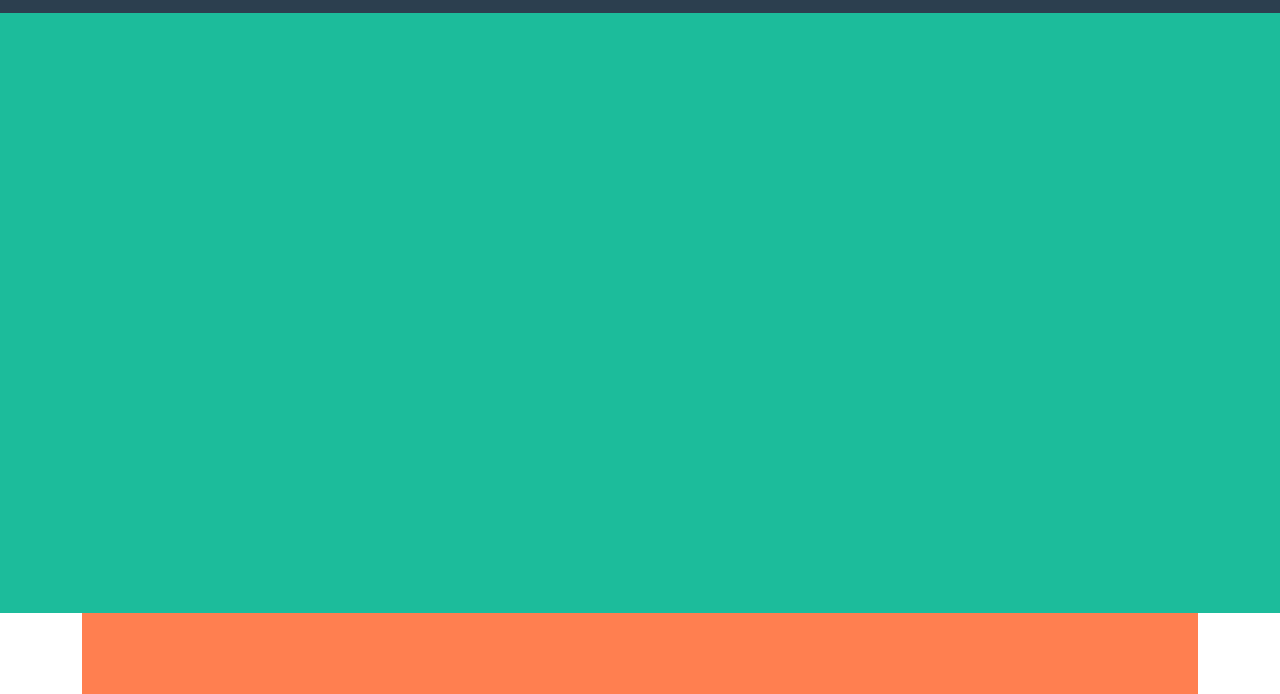
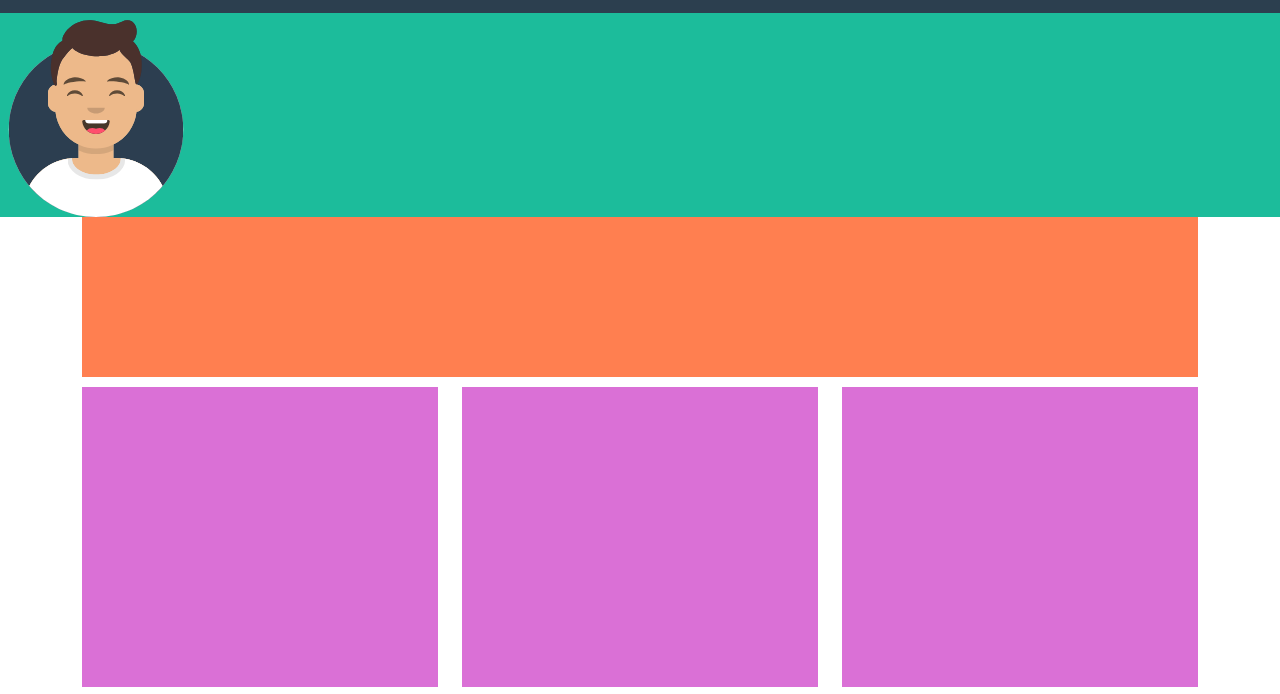
Before and after one commit to mohamedslima/html-css-bootstrap-freelancer, a plain HTML site: page index.html in a window 1280 px wide. Shown: the part 67-761 px from the top of the page. Drawn offline with nearby package versions, Linux system fonts and the light colour scheme.

Commit message:
adding image banner

```diff
--- a/css/style.css
+++ b/css/style.css
@@ -36,9 +36,15 @@ div.header-menu > ul > li > a {
 /* banner */
 
 div.banner-container {
-    height: 600px;
     background-color: #1cbc9b;
 }
+
+img.image-bnr {
+    width: 15%;
+}
+
+
+
 
 /* portfolio */
 
--- a/index.html
+++ b/index.html
@@ -71,7 +71,9 @@
                 <div class="col">
                     <div class="box">
                         <div class="banner-container">
-
+                            <div class="img-banner">
+                                <img src="img/avatar.svg" alt="Avatar image" class="image-bnr">
+                            </div>
                         </div>
                     </div>
                 </div>
```
